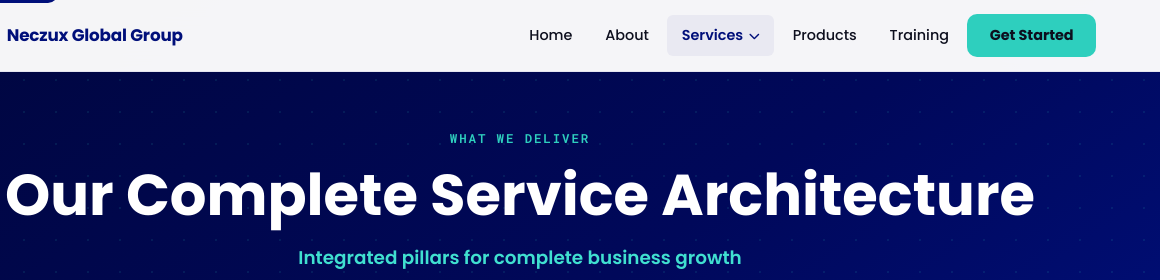
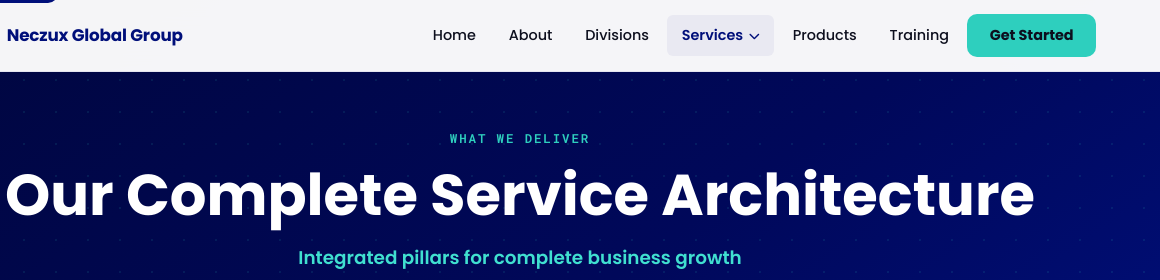
Before and after one commit to ebbykay/neczuxglobalgroup, a plain HTML site: page services.html in a window 1280 px wide. Shown: the top 280 px of the page, 120-1280 px from the left. Drawn offline with Linux system fonts and the light colour scheme.

Commit message:
feat: integrate division architecture and refine commercial content

```diff
--- a/services.html
+++ b/services.html
@@ -131,6 +131,7 @@
                     <ul class="nav-list">
                         <li><a href="index.html">Home</a></li>
                         <li><a href="about.html">About</a></li>
+                        <li><a href="divisions.html">Divisions</a></li>
                         <li class="dropdown">
                             <a href="services.html" class="dropdown-toggle active" aria-current="page">Services <i class="fas fa-chevron-down"></i></a>
                             <div class="dropdown-menu">
```
